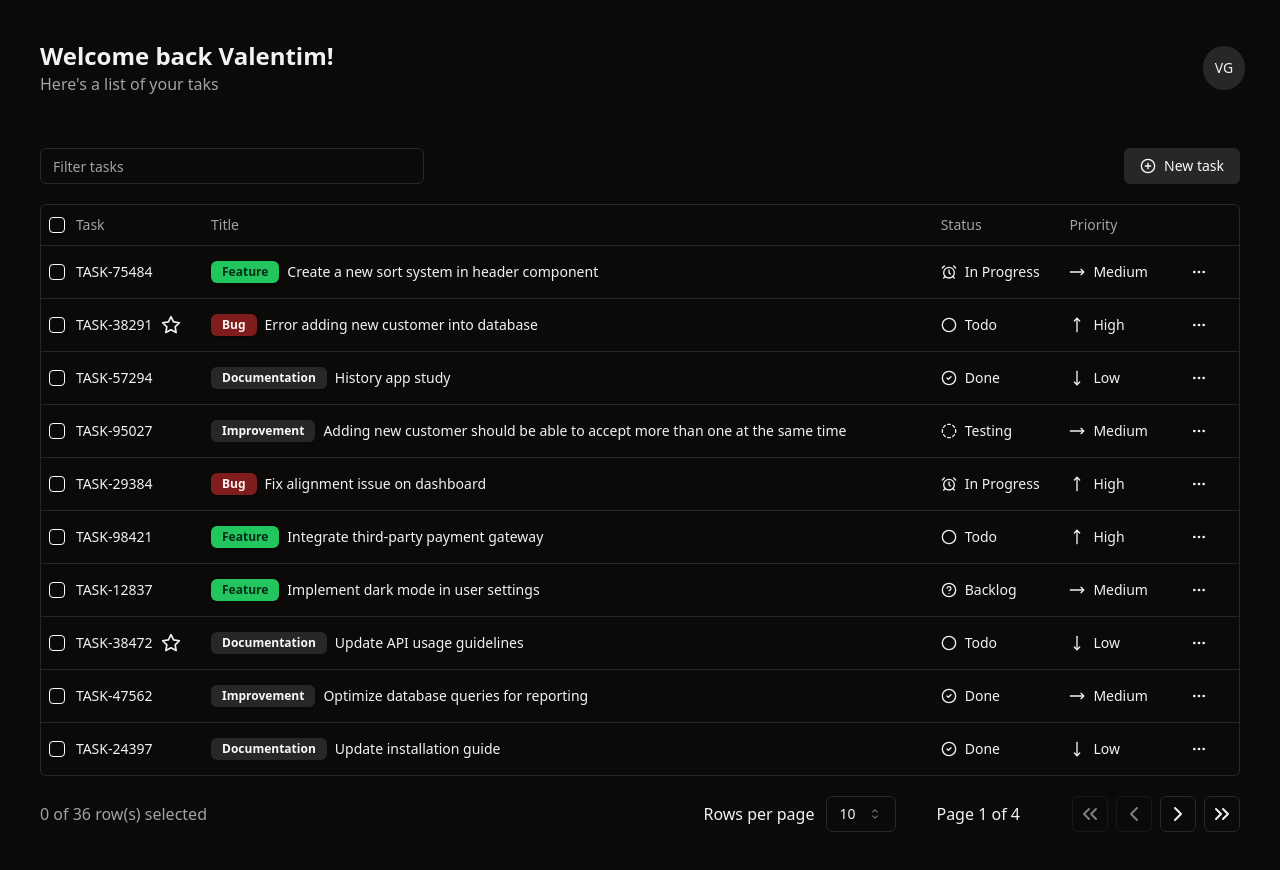
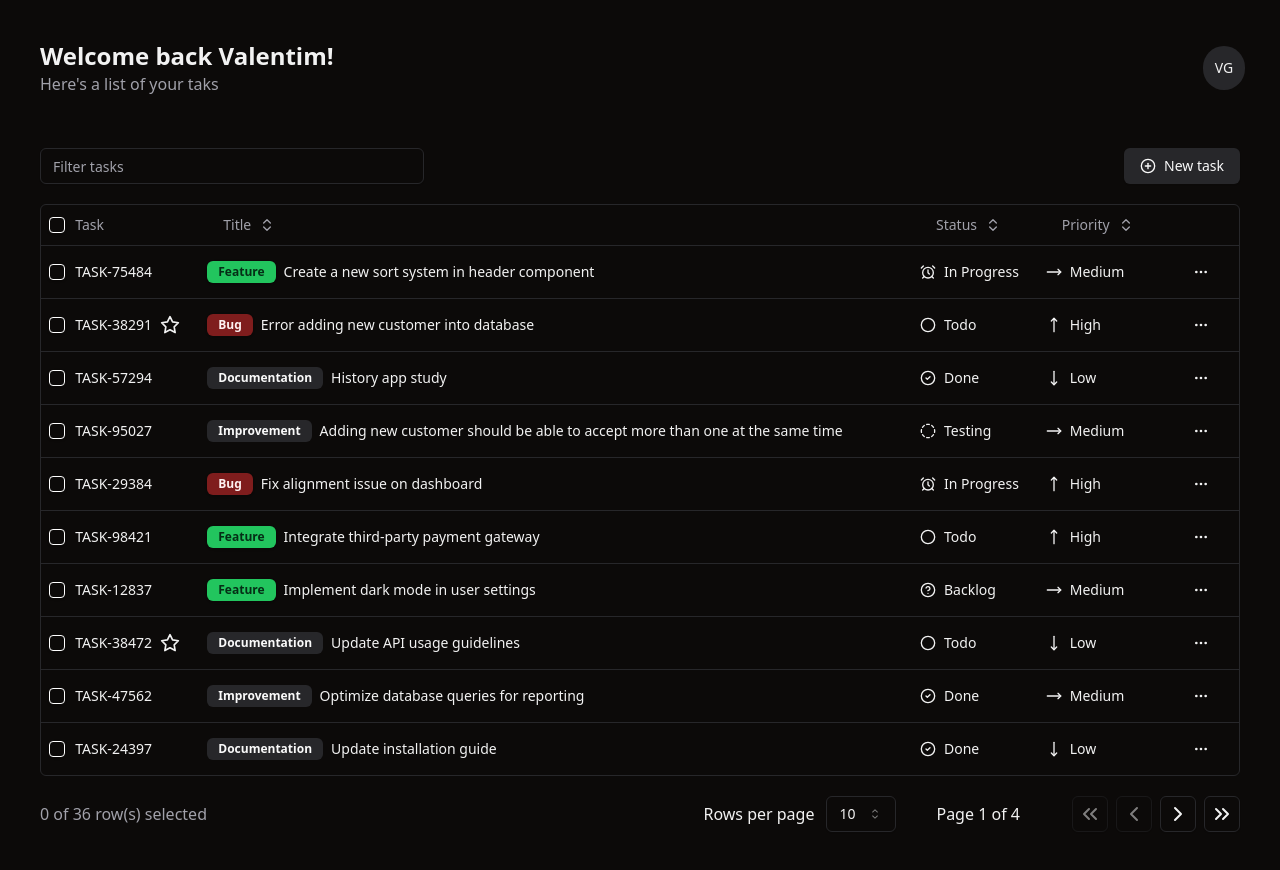
Before and after one commit to valentimgarcia/tasks-dashboard, a React (Vite) app: page / in a window 1280 px wide. Shown: the top 870 px of the page. Built offline with nearby package versions, Linux system fonts and the light colour scheme.

Commit message:
Implement sortable header columns

```diff
--- /dev/null
+++ b/src/components/table/column-sortable-header.tsx
@@ -0,0 +1,49 @@
+import { ArrowUp, ArrowDown, ChevronsUpDown } from "lucide-react";
+import {
+  DropdownMenu,
+  DropdownMenuContent,
+  DropdownMenuItem,
+  DropdownMenuSeparator,
+  DropdownMenuTrigger,
+} from "../ui/dropdown-menu";
+import { Button } from "../ui/button";
+import { Task } from "./columns";
+import { Column } from "@tanstack/react-table";
+
+interface SortableHeaderProps {
+  column: Column<Task, unknown>
+  label: string;
+}
+
+const SortableHeader = ({ column, label }: SortableHeaderProps) => (
+  <DropdownMenu>
+    <DropdownMenuTrigger asChild>
+      <Button variant="ghost">
+        {label}
+        {column.getIsSorted() === "asc" ? (
+          <ArrowUp className="ml-2 w-4 h-4 text-muted-foreground" />
+        ) : column.getIsSorted() === "desc" ? (
+          <ArrowDown className="ml-2 w-4 h-4 text-muted-foreground" />
+        ) : (
+          <ChevronsUpDown className="ml-2 w-4 h-4 text-muted-foreground" />
+        )}
+      </Button>
+    </DropdownMenuTrigger>
+    <DropdownMenuContent>
+      <DropdownMenuItem onClick={() => column.toggleSorting(false)}>
+        Asc
+        <ArrowUp className="ml-2 w-4 h-4 text-muted-foreground" />
+      </DropdownMenuItem>
+      <DropdownMenuItem onClick={() => column.toggleSorting(true)}>
+        Desc
+        <ArrowDown className="ml-2 w-4 h-4 text-muted-foreground" />
+      </DropdownMenuItem>
+      <DropdownMenuSeparator />
+      <DropdownMenuItem onClick={() => column.clearSorting()}>
+        Reset
+      </DropdownMenuItem>
+    </DropdownMenuContent>
+  </DropdownMenu>
+);
+
+export default SortableHeader;
--- a/src/components/table/columns.tsx
+++ b/src/components/table/columns.tsx
@@ -35,6 +35,7 @@ import { toast } from "sonner";
 import { Checkbox } from "../ui/checkbox";
 import { Input } from "@/components/ui/input";
 import { useEffect, useRef, useState } from "react";
+import SortableHeader from "./column-sortable-header";
 
 export type Task = {
   id: string;
@@ -134,7 +135,7 @@ export const columns = (
   },
   {
     accessorKey: "title",
-    header: "Title",
+    header: ({ column }) => <SortableHeader column={column} label="Title" />,
     cell: (info) => {
       const task = info.row.original;
       const inputRef = useRef<HTMLInputElement | null>(null);
@@ -215,7 +216,7 @@ export const columns = (
   },
   {
     accessorKey: "status",
-    header: "Status",
+    header: ({ column }) => <SortableHeader column={column} label="Status" />,
     cell: (info) => {
       const task = info.row.original;
       const IconComponent = statusIcons[task.status];
@@ -267,7 +268,7 @@ export const columns = (
   },
   {
     accessorKey: "priority",
-    header: "Priority",
+    header: ({ column }) => <SortableHeader column={column} label="Priority" />,
     cell: (info) => {
       const task = info.row.original;
       const IconComponent = priorityIcons[task.priority];
--- a/src/components/table/data-table.tsx
+++ b/src/components/table/data-table.tsx
@@ -1,10 +1,12 @@
 import {
   ColumnDef,
   ColumnFiltersState,
+  SortingState,
   flexRender,
   getCoreRowModel,
   getFilteredRowModel,
   getPaginationRowModel,
+  getSortedRowModel,
   useReactTable,
 } from "@tanstack/react-table";
 import {
@@ -43,18 +45,22 @@ export function DataTable<TData, TValue>({
   columns,
   data,
 }: DataTableProps<TData, TValue>) {
+  const [sorting, setSorting] = useState<SortingState>([]);
   const [columnFilters, setColumnFilters] = useState<ColumnFiltersState>([]);
   const [rowSelection, setRowSelection] = useState({});
 
   const table = useReactTable({
     columns,
     data,
+    onSortingChange: setSorting,
     onColumnFiltersChange: setColumnFilters,
     onRowSelectionChange: setRowSelection,
     getCoreRowModel: getCoreRowModel(),
     getFilteredRowModel: getFilteredRowModel(),
     getPaginationRowModel: getPaginationRowModel(),
+    getSortedRowModel: getSortedRowModel(),
     state: {
+      sorting,
       columnFilters,
       rowSelection,
     },
```
